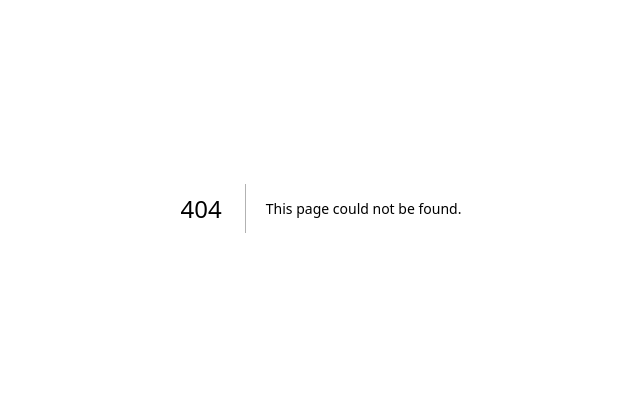
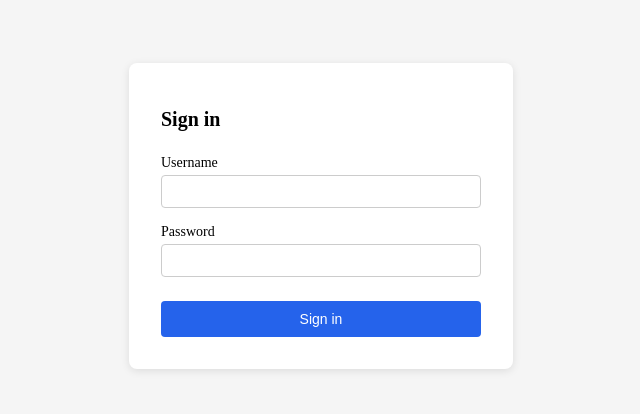
Before and after one commit to jvcByte/recoding, a Next.js app: page /login in a window 1280 px wide. Before the commit this address had no page. Shown: the part 192-606 px from the top of the page, without its empty margins (319-959 px from the left). Built offline with nearby package versions, Linux system fonts and the light colour scheme.

Commit message:
feat: login page (task 13.1)
- app/login/page.tsx with credentials form
- Role-based redirect after login (instructor/participant)
- Error display on invalid credentials

```diff
--- /dev/null
+++ b/app/login/page.tsx
@@ -0,0 +1,104 @@
+'use client';
+
+import { useState, Suspense } from 'react';
+import { signIn } from 'next-auth/react';
+import { useSearchParams } from 'next/navigation';
+
+function LoginForm() {
+  const searchParams = useSearchParams();
+  const callbackUrl = searchParams.get('callbackUrl');
+
+  const [username, setUsername] = useState('');
+  const [password, setPassword] = useState('');
+  const [error, setError] = useState('');
+  const [loading, setLoading] = useState(false);
+
+  async function handleSubmit(e: React.FormEvent) {
+    e.preventDefault();
+    setError('');
+    setLoading(true);
+
+    const result = await signIn('credentials', {
+      username,
+      password,
+      redirect: false,
+    });
+
+    setLoading(false);
+
+    if (!result || result.error) {
+      setError('Invalid username or password');
+      return;
+    }
+
+    // Fetch session to determine role for redirect
+    const sessionRes = await fetch('/api/auth/session');
+    const session = await sessionRes.json();
+    const role = session?.user?.role;
+
+    if (callbackUrl) {
+      window.location.href = callbackUrl;
+    } else if (role === 'instructor') {
+      window.location.href = '/instructor';
+    } else {
+      window.location.href = '/participant';
+    }
+  }
+
+  return (
+    <div style={{ display: 'flex', justifyContent: 'center', alignItems: 'center', minHeight: '100vh', background: '#f5f5f5' }}>
+      <form
+        onSubmit={handleSubmit}
+        style={{ background: '#fff', padding: '2rem', borderRadius: '8px', boxShadow: '0 2px 8px rgba(0,0,0,0.1)', width: '320px' }}
+      >
+        <h1 style={{ marginBottom: '1.5rem', fontSize: '1.25rem', fontWeight: 600 }}>Sign in</h1>
+
+        {error && (
+          <p style={{ color: '#c0392b', marginBottom: '1rem', fontSize: '0.875rem' }}>
+            {error}
+          </p>
+        )}
+
+        <label style={{ display: 'block', marginBottom: '0.25rem', fontSize: '0.875rem' }}>
+          Username
+        </label>
+        <input
+          type="text"
+          value={username}
+          onChange={(e) => setUsername(e.target.value)}
+          required
+          autoComplete="username"
+          style={{ width: '100%', padding: '0.5rem', marginBottom: '1rem', border: '1px solid #ccc', borderRadius: '4px', boxSizing: 'border-box' }}
+        />
+
+        <label style={{ display: 'block', marginBottom: '0.25rem', fontSize: '0.875rem' }}>
+          Password
+        </label>
+        <input
+          type="password"
+          value={password}
+          onChange={(e) => setPassword(e.target.value)}
+          required
+          autoComplete="current-password"
+          style={{ width: '100%', padding: '0.5rem', marginBottom: '1.5rem', border: '1px solid #ccc', borderRadius: '4px', boxSizing: 'border-box' }}
+        />
+
+        <button
+          type="submit"
+          disabled={loading}
+          style={{ width: '100%', padding: '0.625rem', background: '#2563eb', color: '#fff', border: 'none', borderRadius: '4px', cursor: loading ? 'not-allowed' : 'pointer', opacity: loading ? 0.7 : 1, fontSize: '0.875rem' }}
+        >
+          {loading ? 'Signing in…' : 'Sign in'}
+        </button>
+      </form>
+    </div>
+  );
+}
+
+export default function LoginPage() {
+  return (
+    <Suspense>
+      <LoginForm />
+    </Suspense>
+  );
+}
```
Also changed, not shown: .kiro/specs/recoding-exercise-platform/tasks.md.
